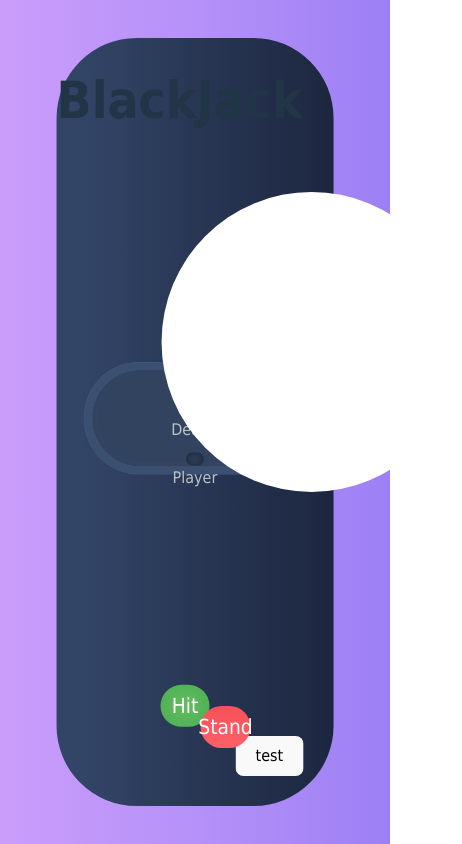
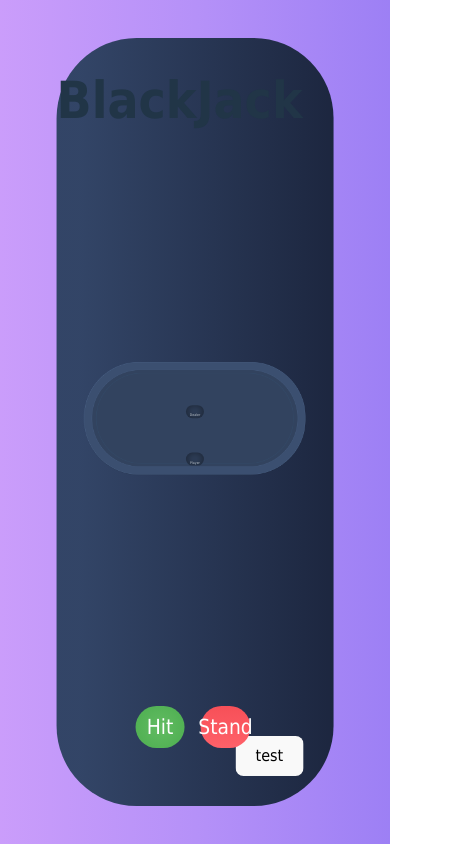
Before and after one commit to ChristopherLit/BlackJack, a React (Vite) app: page / in a window 390 px wide. Shown: the whole page, 462 px wide, since content can reach past the window. Built offline with nearby package versions, Linux system fonts and the light colour scheme.

Commit message:
Values are responsive to screen size

```diff
--- a/src/App.css
+++ b/src/App.css
@@ -55,7 +55,6 @@
   position: absolute;
   top: 50%;
   right: 50%;
-  transform: translate(50%, -50%);
   font-weight: 550;
   outline: none;
   z-index: 2;
@@ -64,8 +63,6 @@
   align-items: center;
   justify-content: center;
 }
-
-
 
 
 .Hit:active,
@@ -114,6 +111,9 @@
   left: 40%;
   bottom: 10%;
   position: absolute;
+  display: flex;
+  align-items: center;
+  justify-content: center;
 
 
 }
@@ -253,7 +253,7 @@
   bottom: 50%;
   transform: translate(-50%, 25%);
   color: #F93844;
-  font-size: 250%;
+  font-size: 100%;
   z-index: 2;
   font-weight: 150;
 
@@ -262,10 +262,10 @@
 .your-word {
   position: absolute;
   left: 50%;
-  bottom: 50%;
-  transform: translate(-50%, 130%);
+  bottom: 0;
+  transform: translateX(-50%);
   color: #bbc3ca;
-  font-size: 1em;
+  font-size: 0.9vw;
   z-index: 2;
   font-weight: 500;
 }
@@ -279,6 +279,7 @@
   height: 11%;
   width: 8%;
   z-index: 1;
+  font-size: 1.45vw;
 
   border-radius: 15px;
   box-shadow: inset 0 0 10px rgba(0, 0, 0, 0.5);
@@ -292,7 +293,7 @@
   bottom: 50%;
   transform: translate(-50%, 25%);
   color: #F93844;
-  font-size: 250%;
+  font-size: 100%;
   z-index: 2;
   font-weight: 150;
 
@@ -301,10 +302,10 @@
 .dealer-word {
   position: absolute;
   left: 50%;
-  bottom: 50%;
-  transform: translate(-50%, 130%);
+  bottom: 0;
+  transform: translateX(-50%);
   color: #bbc3ca;
-  font-size: 1em;
+  font-size: 0.9vw;
   z-index: 2;
   font-weight: 500;
 }
@@ -318,6 +319,7 @@
   height: 11%;
   width: 8%;
   z-index: 1;
+  font-size: 1.45vw;
 
   border-radius: 15px;
   box-shadow: inset 0 0 10px rgba(0, 0, 0, 0.5);
--- a/src/App.jsx
+++ b/src/App.jsx
@@ -23,7 +23,7 @@ function App() {
 
         <Board></Board>
         <Buttons></Buttons>
-        <ShowScreen></ShowScreen>
+
 
 
 
```
